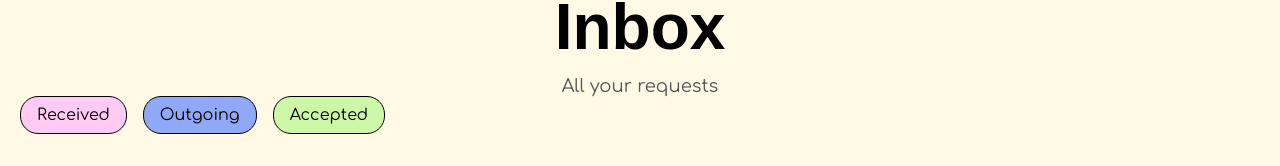
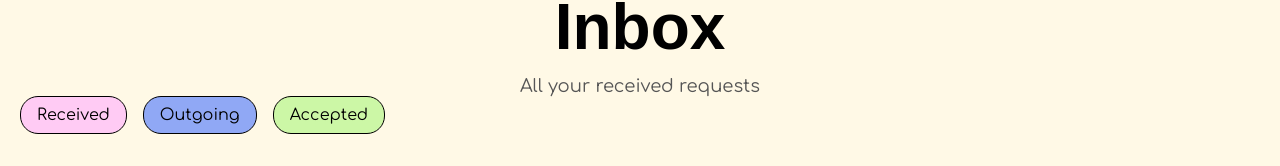
Before and after one commit to AthenaHacks2026/demo-repository, a React (Vite) app in the folder frontend/: page /inbox-received in a window 1280 px wide. Shown: the part 160-326 px from the top of the page. Built offline with nearby package versions, Linux system fonts and the light colour scheme; a web font is replaced by a local one.

Commit message:
Updated wording on inbox pages to be clearer

```diff
--- a/frontend/src/Pages/Inbox_Accepted.jsx
+++ b/frontend/src/Pages/Inbox_Accepted.jsx
@@ -20,7 +20,7 @@ function Inbox_Accepted() {
 
         <div className="search-header">
           <h1>Inbox</h1>
-          <p>All your requests</p>
+          <p>All your accepted requests</p>
 
           <Inbox_Navigation active="inbox-accepted" />
         </div>
--- a/frontend/src/Pages/Inbox_Received.jsx
+++ b/frontend/src/Pages/Inbox_Received.jsx
@@ -20,7 +20,7 @@ function Inbox_Received() {
 
         <div className="search-header">
           <h1>Inbox</h1>
-          <p>All your requests</p>
+          <p>All your received requests</p>
 
           <Inbox_Navigation active="inbox" />
         </div>
```
